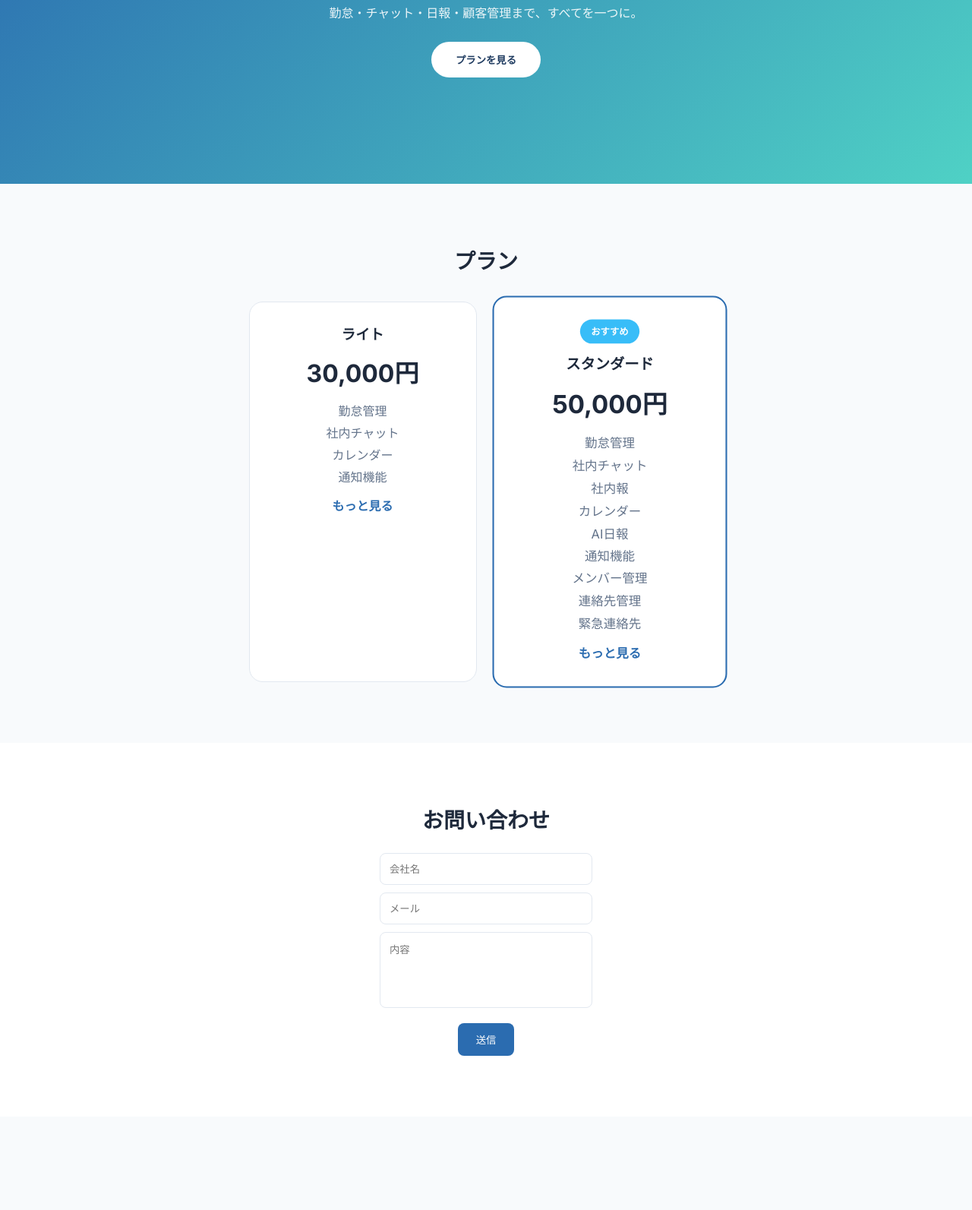
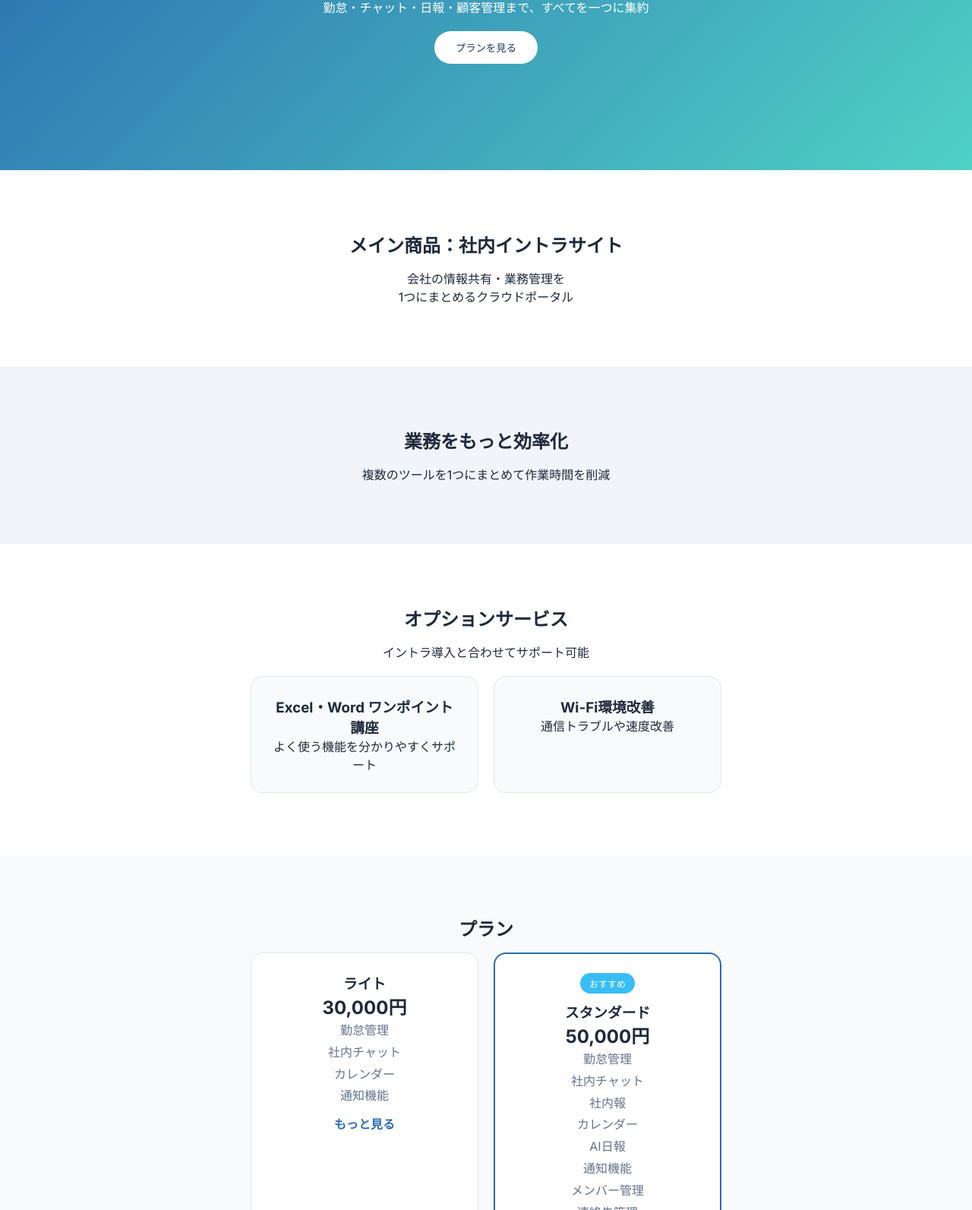
Before and after one commit to scmconcepcion/lpv2, a plain HTML site: page index.html in a window 1280 px wide. Shown: the part 262-1855 px from the top of the page at 76% size. Before the commit the page ends 1732 px from the top, so only its background shows below. Drawn offline with Linux system fonts and the light colour scheme.

Commit message:
Add files via upload

```diff
--- a/index.html
+++ b/index.html
@@ -6,7 +6,7 @@
 <title>社内イントラDX</title>
 
 <link href="https://fonts.googleapis.com/css2?family=Inter:wght@400;600;700&display=swap" rel="stylesheet">
-<link rel="stylesheet" href="style.css?v=21">
+<link rel="stylesheet" href="style.css?v=30">
 
 <link rel="stylesheet"
 href="https://cdnjs.cloudflare.com/ajax/libs/font-awesome/6.5.0/css/all.min.css">
@@ -14,23 +14,53 @@ href="https://cdnjs.cloudflare.com/ajax/libs/font-awesome/6.5.0/css/all.min.css"
 
 <body>
 
-<!-- 🔵 TOP PROMO -->
+<!-- PROMO -->
 <div class="promo">おすすめプラン：50,000円（人気No.1）</div>
 
-<!-- 🔵 HERO -->
+<!-- HERO -->
 <section class="hero">
 <h1>社内業務を、もっとシンプルに。</h1>
-<p>勤怠・チャット・日報・顧客管理まで、すべてを一つに。</p>
+<p>勤怠・チャット・日報・顧客管理まで、すべてを一つに集約</p>
 <a href="#plans"><button>プランを見る</button></a>
 </section>
 
-<!-- 🔵 PRICING -->
+<!-- PRODUCT -->
+<section class="product">
+<h2>メイン商品：社内イントラサイト</h2>
+<p>会社の情報共有・業務管理を<br>1つにまとめるクラウドポータル</p>
+</section>
+
+<!-- VALUE -->
+<section class="value">
+<h2>業務をもっと効率化</h2>
+<p>複数のツールを1つにまとめて作業時間を削減</p>
+</section>
+
+<!-- OPTIONS -->
+<section class="options">
+<h2>オプションサービス</h2>
+<p class="sub">イントラ導入と合わせてサポート可能</p>
+
+<div class="option-grid">
+<div class="option-card">
+<h3>Excel・Word ワンポイント講座</h3>
+<p>よく使う機能を分かりやすくサポート</p>
+</div>
+
+<div class="option-card">
+<h3>Wi-Fi環境改善</h3>
+<p>通信トラブルや速度改善</p>
+</div>
+</div>
+</section>
+
+<!-- PRICING -->
 <section class="pricing" id="plans">
 <h2>プラン</h2>
 
 <div class="plans">
 
-<div class="plan" onclick="showFeatures('light')">
+<div class="plan" onclick="showFeatures('light', this)">
 <h3>ライト</h3>
 <h1>30,000円</h1>
 <ul>
@@ -42,7 +72,7 @@ href="https://cdnjs.cloudflare.com/ajax/libs/font-awesome/6.5.0/css/all.min.css"
 <p class="more">もっと見る</p>
 </div>
 
-<div class="plan recommended" onclick="showFeatures('standard')">
+<div class="plan recommended" onclick="showFeatures('standard', this)">
 <div class="badge">おすすめ</div>
 <h3>スタンダード</h3>
 <h1>50,000円</h1>
@@ -63,13 +93,13 @@ href="https://cdnjs.cloudflare.com/ajax/libs/font-awesome/6.5.0/css/all.min.css"
 </div>
 </section>
 
-<!-- 🔵 FEATURES (SEPARATE) -->
+<!-- FEATURES -->
 <section class="features" id="featuresSection">
 <h2>主な機能</h2>
 <div class="feature-grid" id="featureGrid"></div>
 </section>
 
-<!-- 🔵 CONTACT -->
+<!-- CONTACT -->
 <section class="contact">
 <h2>お問い合わせ</h2>
 
@@ -82,14 +112,28 @@ href="https://cdnjs.cloudflare.com/ajax/libs/font-awesome/6.5.0/css/all.min.css"
 
 </section>
 
-<!-- 🔵 SCRIPT -->
 <script>
-function showFeatures(plan){
+let currentPlan = null;
+
+function showFeatures(plan, el){
 
 const grid = document.getElementById("featureGrid");
 const section = document.getElementById("featuresSection");
 
-let features = {
+document.querySelectorAll(".plan").forEach(p=>{
+p.classList.remove("active");
+});
+
+if(currentPlan === plan){
+section.style.display = "none";
+currentPlan = null;
+return;
+}
+
+el.classList.add("active");
+currentPlan = plan;
+
+const features = {
 light: [
 ["fa-clock","勤怠管理"],
 ["fa-comments","社内チャット"],
--- a/style.css
+++ b/style.css
@@ -1,41 +1,25 @@
-/* RESET */
 *{
 margin:0;
 padding:0;
 box-sizing:border-box;
 }
 
-/* VARIABLES */
-:root{
---bg:#f8fafc;
---card:#ffffff;
---primary:#2b6cb0;
---primary-dark:#1e3a5f;
---accent:#38bdf8;
---text:#1e293b;
---sub:#64748b;
---border:#e2e8f0;
+body{
+font-family:'Inter',sans-serif;
+background:#f8fafc;
+color:#1e293b;
 }
 
-/* BODY */
-body{
-font-family:'Inter',sans-serif;
-background:var(--bg);
-color:var(--text);
-line-height:1.6;
-}
-
-/* PROMO */
+/* promo */
 .promo{
-background:var(--primary-dark);
+background:#1e3a5f;
 color:white;
 text-align:center;
 padding:12px;
 font-weight:600;
-letter-spacing:0.5px;
 }
 
-/* HERO */
+/* hero */
 .hero{
 text-align:center;
 padding:140px 20px;
@@ -45,189 +29,150 @@ color:white;
 
 .hero h1{
 font-size:42px;
-font-weight:700;
 margin-bottom:10px;
 }
 
-.hero p{
-opacity:0.9;
-}
-
 .hero button{
-margin-top:25px;
-padding:14px 32px;
+margin-top:20px;
+padding:12px 28px;
 border:none;
 border-radius:999px;
 background:white;
-color:var(--primary-dark);
-font-weight:600;
+color:#1e3a5f;
 cursor:pointer;
-transition:0.3s;
 }
 
-.hero button:hover{
-transform:translateY(-2px);
-box-shadow:0 10px 20px rgba(0,0,0,0.15);
-}
-
-/* SECTION */
+/* sections */
 section{
 padding:80px 20px;
 text-align:center;
 }
 
 h2{
-font-size:28px;
-margin-bottom:20px;
+margin-bottom:15px;
 }
 
-/* PRICING */
+/* product/value */
+.product,.options{
+background:white;
+}
+
+.value{
+background:#f1f5f9;
+}
+
+/* options */
+.option-grid{
+display:flex;
+gap:20px;
+justify-content:center;
+flex-wrap:wrap;
+margin-top:20px;
+}
+
+.option-card{
+width:300px;
+padding:25px;
+background:#f8fafc;
+border-radius:16px;
+border:1px solid #e2e8f0;
+}
+
+/* pricing */
 .plans{
 display:flex;
-gap:25px;
+gap:20px;
 justify-content:center;
 flex-wrap:wrap;
-margin-top:30px;
 }
 
-/* CARD */
 .plan{
 width:300px;
-background:var(--card);
-padding:28px;
-border-radius:18px;
-border:1px solid var(--border);
+background:white;
+padding:25px;
+border-radius:16px;
+border:1px solid #e2e8f0;
 cursor:pointer;
-transition:0.3s;
+transition:.25s;
 }
 
 .plan:hover{
-transform:translateY(-6px);
-box-shadow:0 12px 30px rgba(0,0,0,0.08);
+transform:translateY(-5px);
 }
 
-/* RECOMMENDED */
-.recommended{
-border:2px solid var(--primary);
-transform:scale(1.03);
+.plan.active{
+border:2px solid #2b6cb0;
 }
 
-/* BADGE */
+.recommended{
+border:2px solid #2b6cb0;
+}
+
 .badge{
-background:var(--accent);
+background:#38bdf8;
 color:white;
-padding:6px 14px;
+padding:5px 12px;
 border-radius:999px;
 font-size:12px;
 display:inline-block;
-margin-bottom:12px;
+margin-bottom:10px;
+}
+
+.plan ul{
+list-style:none;
+line-height:1.8;
+color:#64748b;
+}
+
+.more{
+margin-top:10px;
+color:#2b6cb0;
 font-weight:600;
 }
 
-/* PRICE TEXT */
-.plan h1{
-font-size:32px;
-margin:10px 0;
-}
-
-/* LIST */
-.plan ul{
-list-style:none;
-margin-top:10px;
-line-height:1.8;
-color:var(--sub);
-}
-
-/* MORE */
-.more{
-margin-top:12px;
-color:var(--primary);
-font-weight:600;
-}
-
-/* FEATURES SECTION */
+/* features */
 .features{
 display:none;
-padding:90px 20px;
 background:#f1f5f9;
 }
 
 .feature-grid{
 display:grid;
 grid-template-columns:repeat(auto-fit,minmax(180px,1fr));
-gap:25px;
-max-width:1100px;
+gap:20px;
+max-width:1000px;
 margin:auto;
 margin-top:30px;
 }
 
-/* FEATURE CARD */
 .feature-card{
 background:white;
-padding:30px;
-border-radius:18px;
-border:1px solid var(--border);
-transition:0.3s;
+padding:25px;
+border-radius:16px;
+border:1px solid #e2e8f0;
 }
 
-.feature-card:hover{
-transform:translateY(-6px);
-box-shadow:0 12px 30px rgba(0,0,0,0.08);
+.feature-card i{
+font-size:24px;
+color:#2b6cb0;
+margin-bottom:10px;
 }
 
-/* ICON */
-.feature-card i{
-font-size:28px;
-color:var(--primary);
-margin-bottom:12px;
-}
-
-/* CONTACT */
-.contact{
-background:white;
-}
-
+/* contact */
 .contact input,
 .contact textarea{
 display:block;
-width:280px;
+width:260px;
 margin:10px auto;
-padding:12px;
-border-radius:8px;
-border:1px solid var(--border);
-font-family:inherit;
-}
-
-.contact textarea{
-height:100px;
-resize:none;
+padding:10px;
+border-radius:6px;
+border:1px solid #ccc;
 }
 
 .contact button{
-margin-top:10px;
-padding:12px 24px;
+padding:10px 20px;
 border:none;
-background:var(--primary);
+background:#2b6cb0;
 color:white;
-border-radius:8px;
-cursor:pointer;
-transition:0.3s;
+border-radius:6px;
 }
-
-.contact button:hover{
-background:var(--primary-dark);
-}
-
-/* RESPONSIVE */
-@media(max-width:768px){
-
-.hero h1{
-font-size:30px;
-}
-
-.plan{
-width:100%;
-max-width:350px;
-}
-
-}
```
